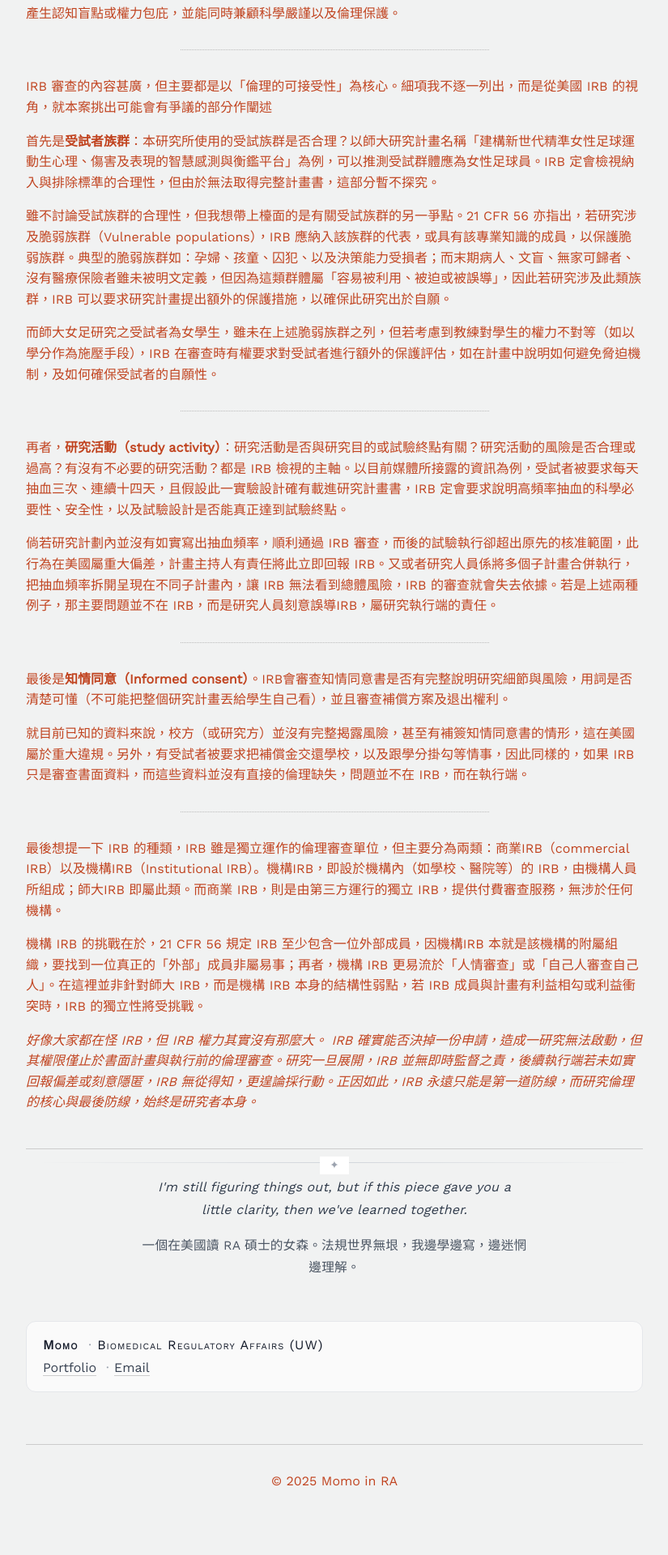
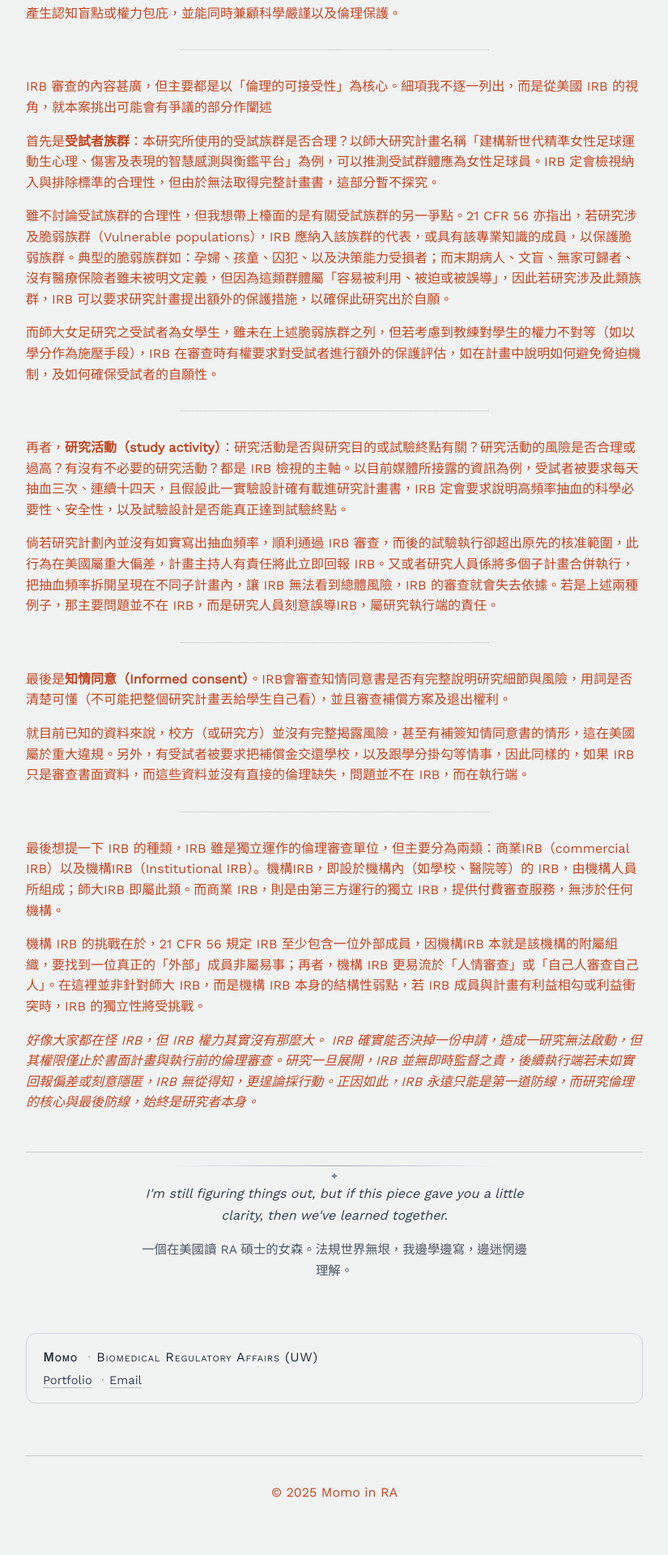
Before and after one commit to MomoInRA/github.io, a Jekyll site: the page built from _posts/2025-07-29-The-Role-and-Limits-of-IRBs.md, in a window 1280 px wide. Shown: the part 3410-5330 px from the top of the page at 81% size, without its empty margins (227-1052 px from the left). Built offline with Jekyll 4.4.1, drawn with Linux system fonts in a browser that asks for light colours.

Commit message:
Update style.css

```diff
--- a/assets/css/style.css
+++ b/assets/css/style.css
@@ -158,85 +158,76 @@
   text-transform: uppercase; /* 全大寫（Jul → JUL）可以更有雜誌感 */
 }
 
-/* --- Closing（引用雜誌風，顏色走中性，不用 #C14420） --- */
-.post-epilogue{
-  margin-top: 2.75rem;
-  margin-bottom: 1.25rem;
+/* --- Closing 引文 --- */
+.post-epilogue {
+  margin-top: 3rem;
   text-align: center;
 }
-.post-epilogue__rule{
-  position: relative;
+.post-epilogue__rule {
   height: 1px;
-  background: linear-gradient(to right, transparent, #d1d5db, transparent);
-  margin: 0 0 1rem 0;
+  background: linear-gradient(to right, transparent, #a0aabb, transparent);
+  margin: 0 auto 1.25rem auto;
+  max-width: 400px;
 }
-.post-epilogue__rule--bottom{ margin: 1rem 0 0 0; }
-.post-epilogue__glyph,
-.post-epilogue__dot{
-  position: relative;
-  top: -0.7em;
-  display: inline-block;
+.post-epilogue__glyph {
+  color: #7a8c9d;
   padding: 0 .75rem;
   font-size: .85rem;
-  color: #9ca3af;         /* 中性點綴色 */
-  background: #fff;       /* 若你的頁面底色不是白，改成相同背景色 */
+  background: transparent; /* 去掉白底 */
 }
-.post-epilogue__quote{
+.post-epilogue__quote {
   margin: 0 auto;
   max-width: 48ch;
-  line-height: 1.75;
-  color: #2f3a4a;         /* 引文主色：中性深灰藍，非 #C14420 */
+  line-height: 1.7;
   font-size: 1rem;
-  font-style: italic;     /* 英文斜體 */
-  letter-spacing: .01em;
+  color: #2f3a4a;         /* 深灰藍 */
+  font-style: italic;
 }
-.post-epilogue__zh{
+.post-epilogue__zh {
   margin-top: .5rem;
-  font-style: normal;     /* 中文維持正常字形更好讀 */
+  font-style: normal;     /* 中文用正常字體 */
   color: #4b5563;
-  font-size: .98rem;
+  font-size: .96rem;
 }
 
-/* --- 作者資訊卡片（左側頭像） --- */
-.author-card{
-  margin-top: 1.25rem;
+/* --- 作者資訊卡 --- */
+.author-card {
+  margin-top: 2rem;
   padding: 1rem 1.25rem;
-  border: 1px solid #e5e7eb;
+  border: 1px solid #d1d5dc; /* 灰邊框 */
+  background: transparent;   /* 無白底，跟頁面融合 */
   border-radius: 12px;
-  background: #fafafa;
   display: flex;
   align-items: center;
-  gap: .9rem;
+  gap: 1rem;
 }
-.author-card__avatar{
-  width: 48px;
-  height: 48px;
+.author-card__avatar {
+  width: 50px;
+  height: 50px;
   object-fit: cover;
-  flex: 0 0 48px;
   background: #e5e7eb;
 }
-.author-card__avatar.is-circle{ border-radius: 9999px; }  /* 圓形 */
-.author-card__avatar.is-square{ border-radius: 8px; }     /* 小方形 */
-.author-card__meta{
+.author-card__avatar.is-circle { border-radius: 50%; }
+.author-card__avatar.is-square { border-radius: 8px; }
+
+.author-card__meta {
   display: flex;
   flex-direction: column;
-  gap: .2rem;
+  gap: .25rem;
 }
-.author-card__name{
-  color: #111827;
+.author-card__name {
+  color: #1f2a35;
   font-variant-caps: small-caps;
-  letter-spacing: .06em;
+  letter-spacing: .05em;
 }
-.author-card__links a{
-  text-decoration: none;
-  border-bottom: 1px solid rgba(0,0,0,.18);
+.author-card__links {
+  font-size: .92rem;
   color: #374151;
 }
-.author-card__links a:hover{ border-bottom-color: currentColor; }
-.author-card .middot{ margin: 0 .4rem; color: #9ca3af; }
-
-/* 手機優化 */
-@media (max-width: 640px){
-  .post-epilogue__quote{ max-width: 32ch; font-size: .98rem; }
-  .author-card{ padding: .9rem 1rem; }
+.author-card__links a {
+  color: inherit;
+  text-decoration: none;
+  border-bottom: 1px solid rgba(0,0,0,.2);
 }
+.author-card__links a:hover { border-bottom-color: currentColor; }
+.author-card .middot { margin: 0 .4rem; color: #9ca3af; }
```
